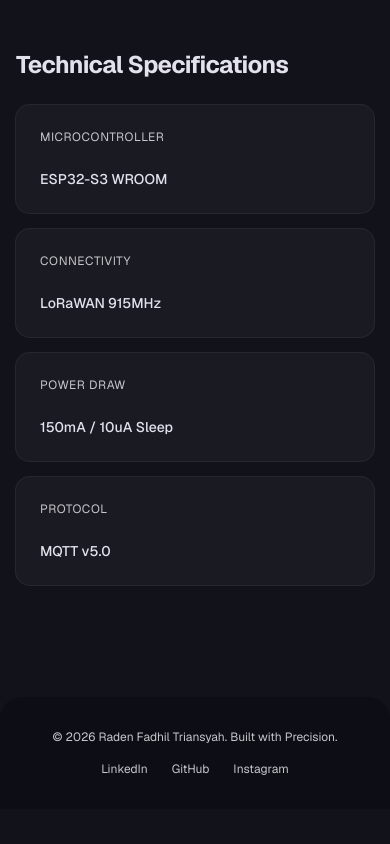
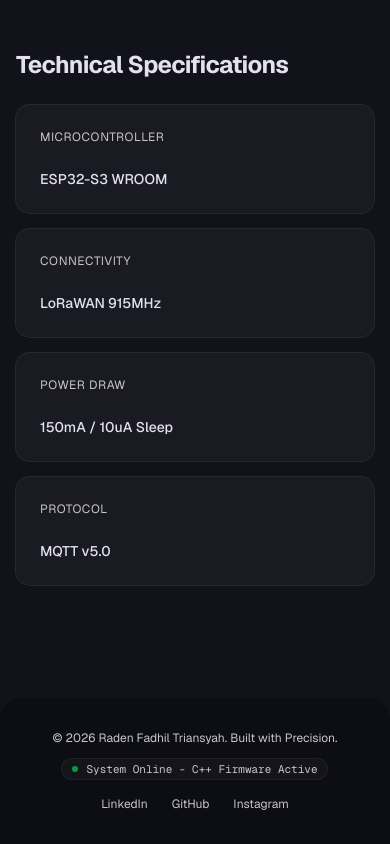
Before and after one commit to MufidJK/raden-fadhil-portfolio, a Next.js app: page /projects/autonomous-lorawan-gateway in a window 390 px wide. Shown: the part 810-1654 px from the top of the page. Before the commit the page ends 1619 px from the top, so only its background shows below. Built offline with nearby package versions, Linux system fonts and the light colour scheme.

Commit message:
feat: implement responsive site footer with copyright, status indicator, and social links

```diff
--- a/src/components/site-footer.tsx
+++ b/src/components/site-footer.tsx
@@ -3,23 +3,36 @@ import Link from "next/link"
 
 export function SiteFooter() {
   return (
-    <footer className="w-full py-8 mt-16 bg-surface-container-lowest rounded-t-3xl">
-      <div className="container mx-auto max-w-container-max px-4 sm:px-6 lg:px-8 flex flex-col md:flex-row items-center justify-between gap-4">
-        <p className="font-jetbrains text-xs text-muted-foreground">
-          &copy; {new Date().getFullYear()} Raden Fadhil Triansyah. Built with Precision.
-        </p>
+    <footer className="w-full py-8 mt-16 bg-surface-container-lowest rounded-t-3xl border-t border-border/10">
+      <div className="container mx-auto max-w-container-max px-4 sm:px-6 lg:px-8 flex flex-col md:flex-row items-center justify-center md:justify-between text-center md:text-left gap-4 md:gap-0">
 
+        {/* LEFT COLUMN: Copyright & Status Badge */}
+        <div className="flex flex-col sm:flex-row sm:items-center gap-3">
+          <p className="font-jetbrains text-xs text-muted-foreground">
+            &copy; {new Date().getFullYear()} Raden Fadhil Triansyah. Built with Precision.
+          </p>
+
+          <div className="flex items-center justify-center gap-2 px-2.5 py-0.5 rounded-full border border-border/50 bg-muted/30 w-fit mx-auto sm:mx-0">
+            <span className="w-1.5 h-1.5 rounded-full bg-green-500 animate-pulse" aria-hidden="true" />
+            <span className="text-[11px] font-mono text-muted-foreground">
+              System Online - C++ Firmware Active
+            </span>
+          </div>
+        </div>
+
+        {/* RIGHT COLUMN: Navigation Links */}
         <div className="flex items-center gap-6">
-          <Link href="https://www.linkedin.com/in/raden-fadhil-triansyah-5757a6361/" target="_blank" rel="noopener noreferrer" className="font-jetbrains text-xs text-muted-foreground hover:text-foreground transition-colors">
+          <Link href="https://www.linkedin.com/in/raden-fadhil-triansyah-5757a6361/" target="_blank" rel="noopener noreferrer" className="font-jetbrains text-xs text-muted-foreground hover:text-primary transition-colors">
             LinkedIn
           </Link>
-          <Link href="https://github.com/MufidJK/raden-fadhil-portfolio" target="_blank" rel="noopener noreferrer" className="font-jetbrains text-xs text-muted-foreground hover:text-foreground transition-colors">
+          <Link href="https://github.com/MufidJK/raden-fadhil-portfolio" target="_blank" rel="noopener noreferrer" className="font-jetbrains text-xs text-muted-foreground hover:text-primary transition-colors">
             GitHub
           </Link>
-          <Link href="https://www.instagram.com/biji_tech/" target="_blank" rel="noopener noreferrer" className="font-jetbrains text-xs text-muted-foreground hover:text-foreground transition-colors">
+          <Link href="https://www.instagram.com/biji_tech/" target="_blank" rel="noopener noreferrer" className="font-jetbrains text-xs text-muted-foreground hover:text-primary transition-colors">
             Instagram
           </Link>
         </div>
+
       </div>
     </footer>
   )
```
